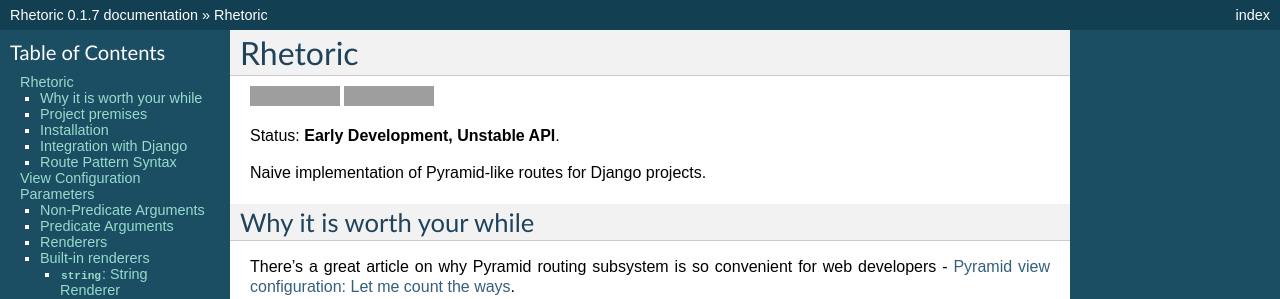
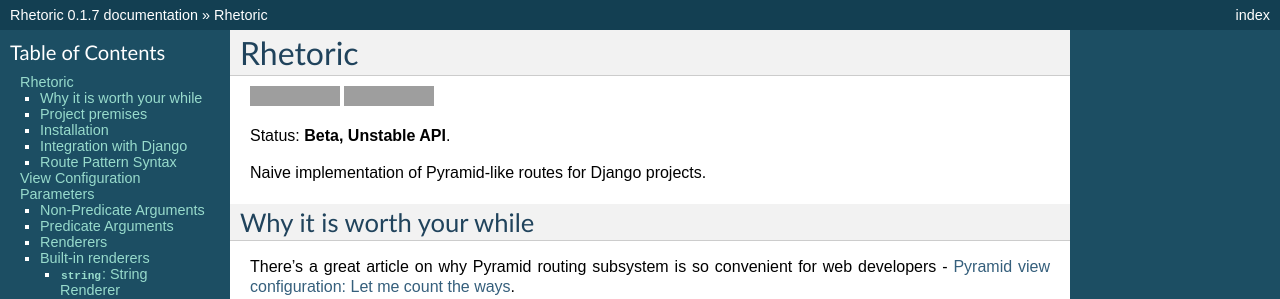
Before and after one commit to avanov/Rhetoric, a Sphinx documentation site: the page built from docs/index.rst, in a window 1280 px wide and 900 px high, cut to the strip 0-299 px from the top of the window. Built offline with Sphinx 7.4.7, drawn with Linux system fonts in a browser that asks for light colours; grey boxes are pictures that could not be loaded.

Commit message:
Update docs

```diff
--- a/docs/index.rst
+++ b/docs/index.rst
@@ -8,7 +8,7 @@
 .. image:: https://pypip.in/d/Rhetoric/badge.png
         :target: https://crate.io/packages/Rhetoric
 
-Status: **Early Development, Unstable API**.
+Status: **Beta, Unstable API**.
 
 Naive implementation of Pyramid-like routes for Django projects.
 
```
